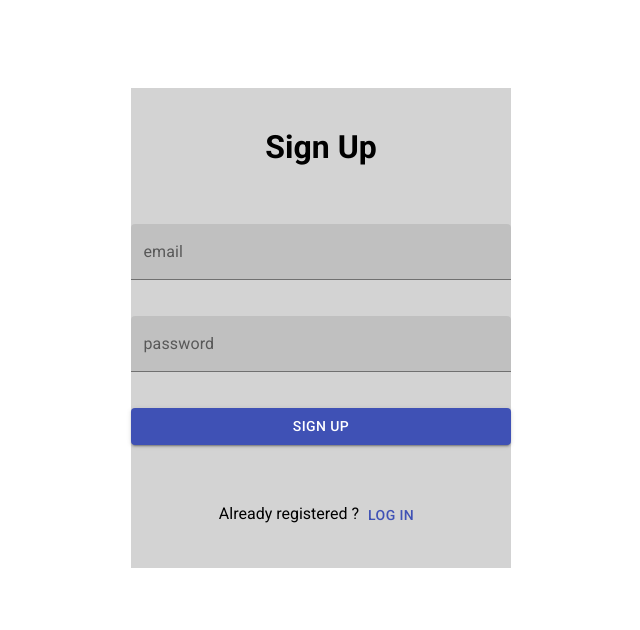
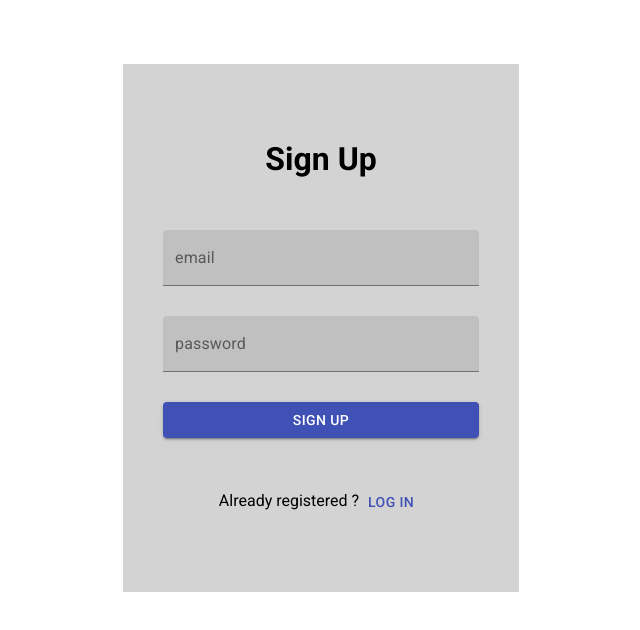
Before and after one commit to habib-chawki/social-app-front, a React (Create React App) app: page / in a window 1280 px wide. Shown: the top 630 px of the page, without its empty margins (319-959 px from the left). Built offline with nearby package versions, Linux system fonts and the light colour scheme.

Commit message:
Fix form layout

```diff
--- a/src/components/custom/SignUp.jsx
+++ b/src/components/custom/SignUp.jsx
@@ -29,7 +29,8 @@ function SignUp({ credentials, validate }) {
 
    // render input (email or password)
    const renderInput = ({ type, name }) => {
-      return <TextField
+      return (
+         <TextField
             fullWidth
             type={type}
             id={name}
@@ -41,6 +42,7 @@ function SignUp({ credentials, validate }) {
             error={credentials.errors[name]}
             helperText={credentials.errors[name]}
          />
+      );
    };
 
    return (
@@ -57,8 +59,9 @@ function SignUp({ credentials, validate }) {
             justifyContent="space-around"
             alignItems="center"
             bgcolor="lightgray"
-            width="30%"
-            height="75%"
+            width="25%"
+            height="70%"
+            padding={5}
          >
             <h1>Sign Up</h1>
             {renderInput({ type: 'text', name: 'email' })}
@@ -80,7 +83,6 @@ function SignUp({ credentials, validate }) {
             </p>
          </Box>
       </Box>
-
    );
 }
 
```
Also changed, not shown: 1 other file (tests, documents, lock files or other folders). Lines whose indentation alone changed are shown as unchanged.
